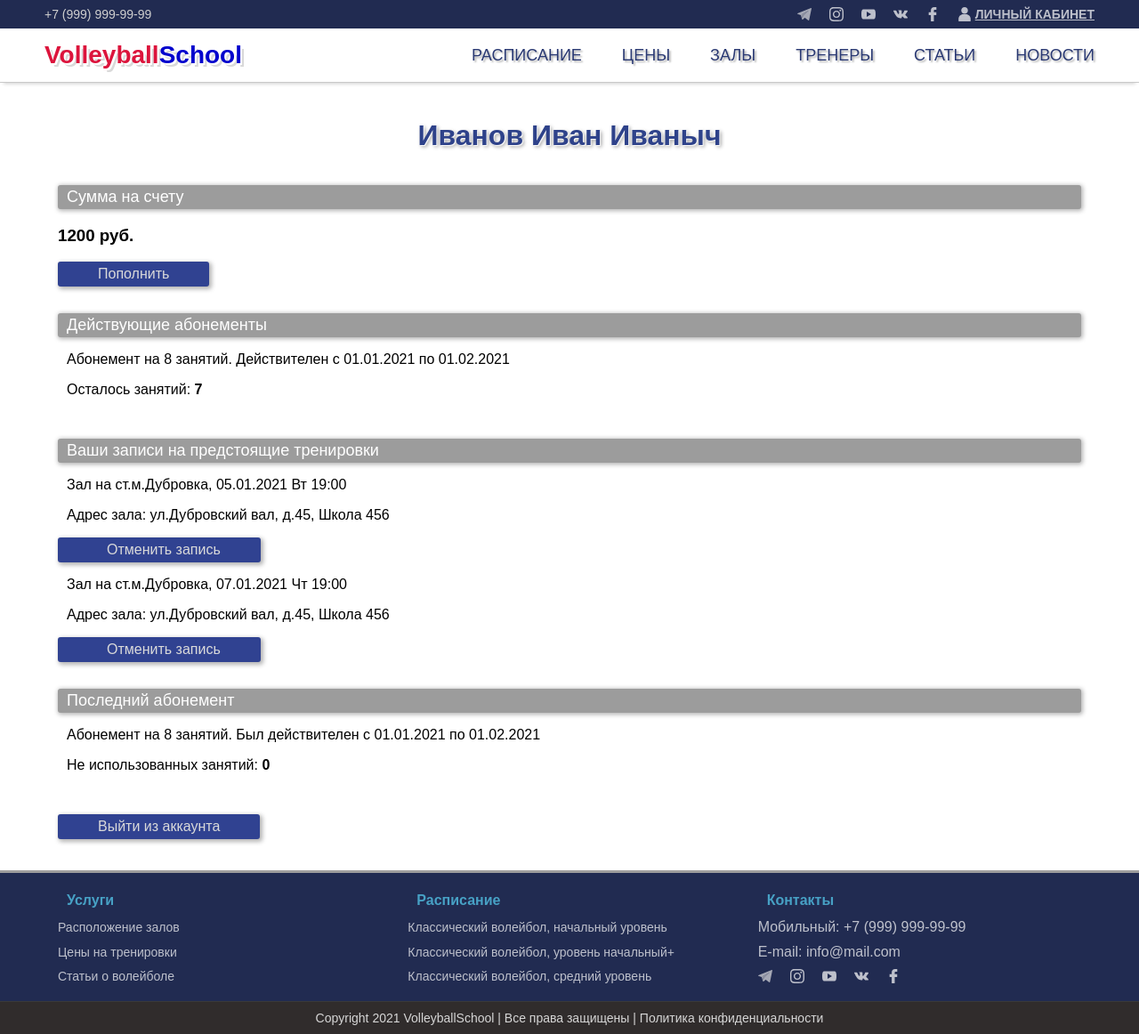
After one commit to VladShi/volleyballschool-django, a Django app: page /account/ in a window 1280 px wide. The commit adds this page. Shown: the whole page at 89% size. Run offline with Django 3.2, Linux system fonts and the light colour scheme; the visitor is signed in with stand-in values (Sample User, id 1); some libraries are stand-ins or nearby versions.

Commit message:
Add views and templates for account, login, logout

```diff
--- /dev/null
+++ b/volleyballschool/templates/volleyballschool/account.html
@@ -0,0 +1,54 @@
+{% extends "./index.html" %}
+
+{% block content %}
+    <!-- Content-->
+    <div class="content">
+        <div class="container">
+            <div class="content__inner">
+
+                <div class="content__header">
+                    <h1>Иванов Иван Иваныч</h1>
+                </div>
+
+                <div class="content__block content__block_w100">
+                    <div class="content__block-header">Сумма на счету</div>
+                        <p class="content__text"><h3>1200 руб.</h3></p>
+                        <a class="btn" href="#">Пополнить</a>
+                </div>
+
+                <div class="content__block content__block_w100">
+                    <div class="content__block-header">Действующие абонементы</div>
+                    <div class="content__text">
+                        <p>Абонемент на 8 занятий. Действителен с 01.01.2021 по 01.02.2021</p>
+                        <p>Осталось занятий: <b>7</b></p>
+                    </div>
+                </div>
+
+                <div class="content__block content__block_w100">
+                    <div class="content__block-header">Ваши записи на предстоящие тренировки</div>
+                    <div class="content__text">
+                        <p>Зал на ст.м.Дубровка, 05.01.2021 Вт 19:00</p>
+                        <p>Адрес зала: ул.Дубровский вал, д.45, Школа 456</p>
+                        <a class="btn" href="#">Отменить запись</a>
+                        <p>Зал на ст.м.Дубровка, 07.01.2021 Чт 19:00</p>
+                        <p>Адрес зала: ул.Дубровский вал, д.45, Школа 456</p>
+                        <a class="btn" href="#">Отменить запись</a>
+                    </div>
+                </div>
+
+                <div class="content__block content__block_w100">
+                    <div class="content__block-header">Последний абонемент</div>
+                    <div class="content__text">
+                        <p>Абонемент на 8 занятий. Был действителен с 01.01.2021 по 01.02.2021</p>
+                        <p>Не использованных занятий: <b>0</b></p>
+                    </div>
+                </div>
+
+                <div class="content__block content__block_w100">
+                    <a class="btn" href="{% url 'logout' %}">Выйти из аккаунта</a>
+                </div>
+
+            </div><!-- /.content__inner-->
+        </div><!-- /.container -->
+    </div><!-- /.content-->
+{% endblock %}
--- a/volleyballschool/templates/volleyballschool/index.html
+++ b/volleyballschool/templates/volleyballschool/index.html
@@ -119,7 +119,7 @@
                             <use xlink:href="#facebook"></use>
                         </svg>
                     </a>
-                    <a class="social__link" href="account.html">
+                    <a class="social__link" href="{% url 'account' %}">
                         <svg class="social__icon">
                             <use xlink:href="#usericon"></use>
                         </svg>
--- a/volleyballschool/urls.py
+++ b/volleyballschool/urls.py
@@ -11,9 +11,11 @@ Class-based views
     2. Add a URL to urlpatterns:  path('', Home.as_view(), name='home')
 """
 from django.urls import path
+from django.contrib.auth import views as auth_views
 
-from .views import (IndexView, NewsView, CoachesView,
-                    PricesView, CourtsView, ArticlesView, ArticleDetailView)
+from .views import (IndexView, NewsView, CoachesView, PricesView,
+                    CourtsView, ArticlesView, ArticleDetailView, AccountView,
+                    RegisterUser, logout_user)
 
 urlpatterns = [
     path('', IndexView.as_view(), name='index_page'),
@@ -22,6 +24,18 @@ urlpatterns = [
     path('prices/', PricesView.as_view(), name='prices'),
     path('courts/', CourtsView.as_view(), name='courts'),
     path('articles/', ArticlesView.as_view(), name='articles'),
-    path('articles/<slug:slug>/', ArticleDetailView.as_view(),
-         name='article-detail'),
+    path(
+        'articles/<slug:slug>/',
+        ArticleDetailView.as_view(),
+        name='article-detail',
+    ),
+    path('account/', AccountView.as_view(), name='account'),
+    path(
+        'login/',
+        auth_views.LoginView.as_view(
+            template_name='volleyballschool/login.html',
+        ),
+    ),
+    path('register/', RegisterUser.as_view(), name='register'),
+    path('logout/', logout_user, name='logout'),
 ]
--- a/volleyballschool/views.py
+++ b/volleyballschool/views.py
@@ -1,4 +1,8 @@
-from django.views.generic import ListView, TemplateView, DetailView
+from django.views.generic import ListView, TemplateView, DetailView, CreateView
+from django.contrib.auth.mixins import LoginRequiredMixin
+from django.contrib.auth.forms import UserCreationForm
+from django.contrib.auth import logout
+from django.shortcuts import redirect
 
 from .models import (News, Coaches, SubscriptionSamples,
                      OneTimeTraining, Courts, Articles)
@@ -58,3 +62,21 @@ class ArticleDetailView(DetailView):
 
     model = Articles
     context_object_name = 'article'
+
+
+class AccountView(LoginRequiredMixin, TemplateView):
+
+    template_name = 'volleyballschool/account.html'
+    login_url = '/login/'
+
+
+class RegisterUser(CreateView):
+
+    # CustomUserCreationForm
+    form_class = UserCreationForm
+    template_name = "volleyballschool/register.html"
+
+
+def logout_user(request):
+    logout(request)
+    return redirect('/login/')
```
Also changed, not shown: volleyballschool/static/volleyballschool/css/style.css (+35 -4 lines), volleyballschool/templates/volleyballschool/login.html (added, +22 -0 lines), volleyballschool/templates/volleyballschool/register.html (added, +19 -0 lines).
